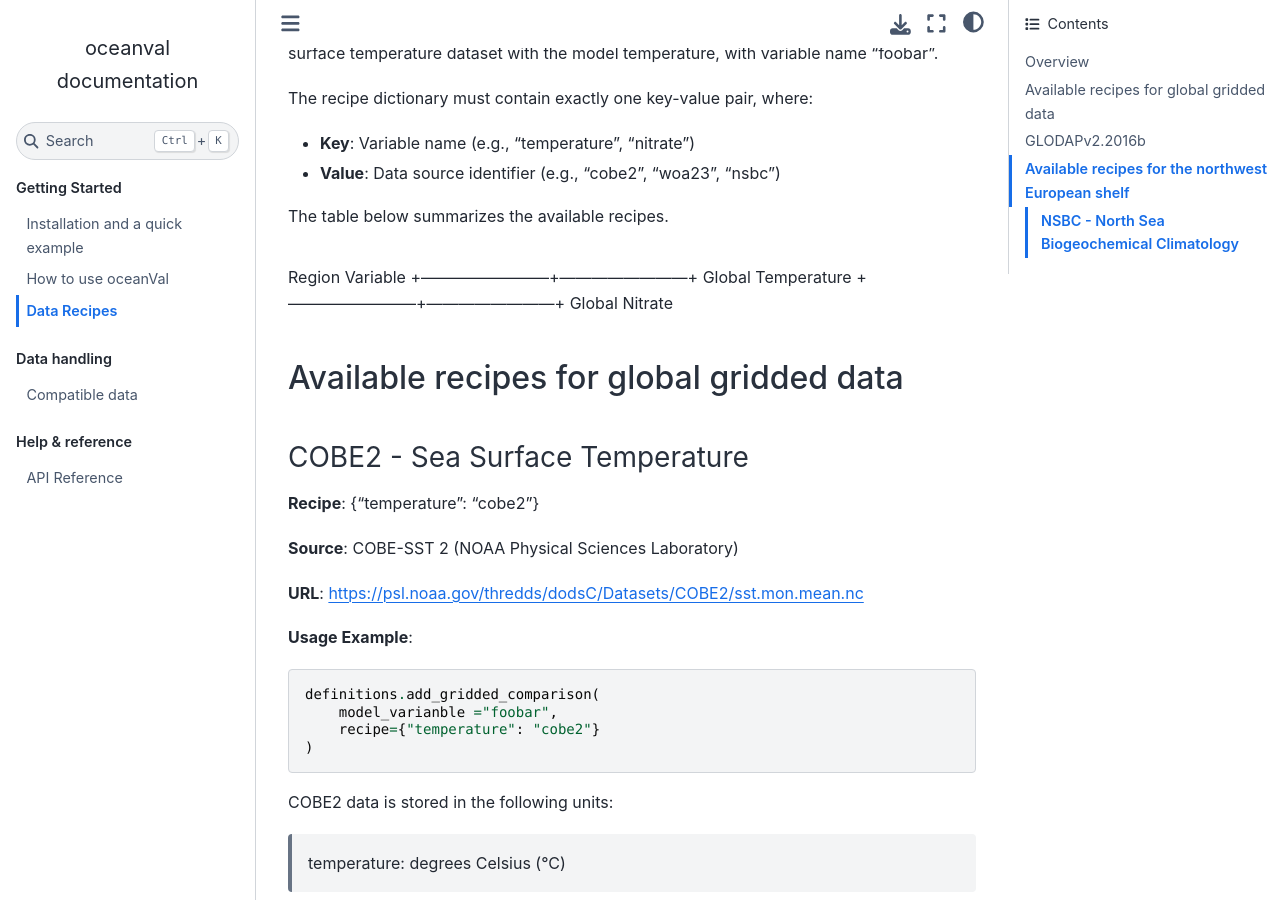
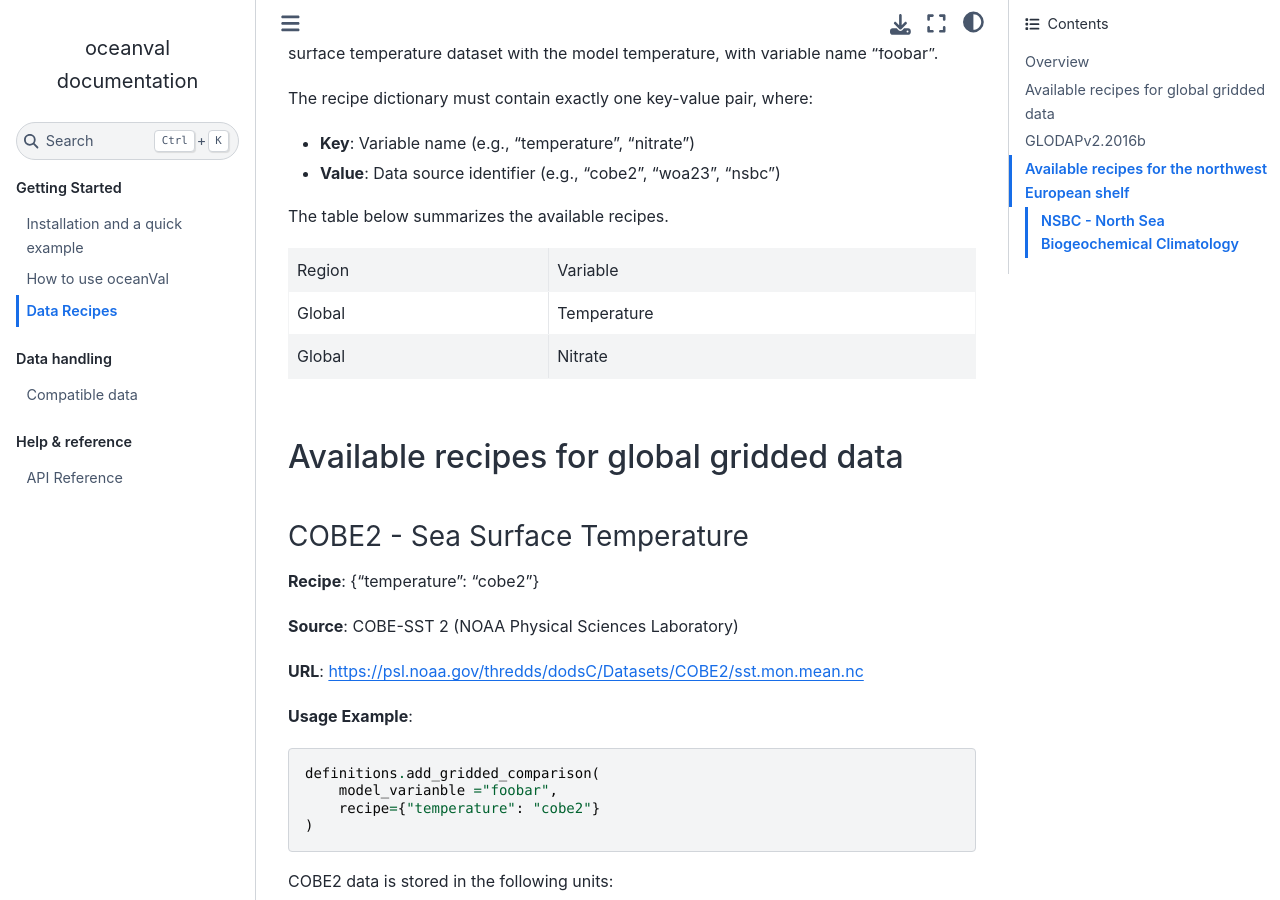
Before and after one commit to pmlmodelling/oceanVal, a Sphinx documentation site: the page built from docs/source/recipes.rst, in a window 1280 px wide and 900 px high, scrolled down 551 px. Built offline with Sphinx 7.4.7 and the Sphinx Book theme 1.1.4, drawn with Linux system fonts in a browser that asks for light colours.

```diff
--- a/docs/source/recipes.rst
+++ b/docs/source/recipes.rst
@@ -29,12 +29,13 @@ The recipe dictionary must contain exactly one key-value pair, where:
 
 The table below summarizes the available recipes.
 
-+------------------------+------------------------+
-Region                      Variable
-+------------------------+------------------------+
-Global                      Temperature
-+------------------------+------------------------+
-Global                      Nitrate
++--------+-------------+
+| Region | Variable    |
++--------+-------------+
+| Global | Temperature |
++--------+-------------+
+| Global | Nitrate     |
++--------+-------------+
 
 
 
```
